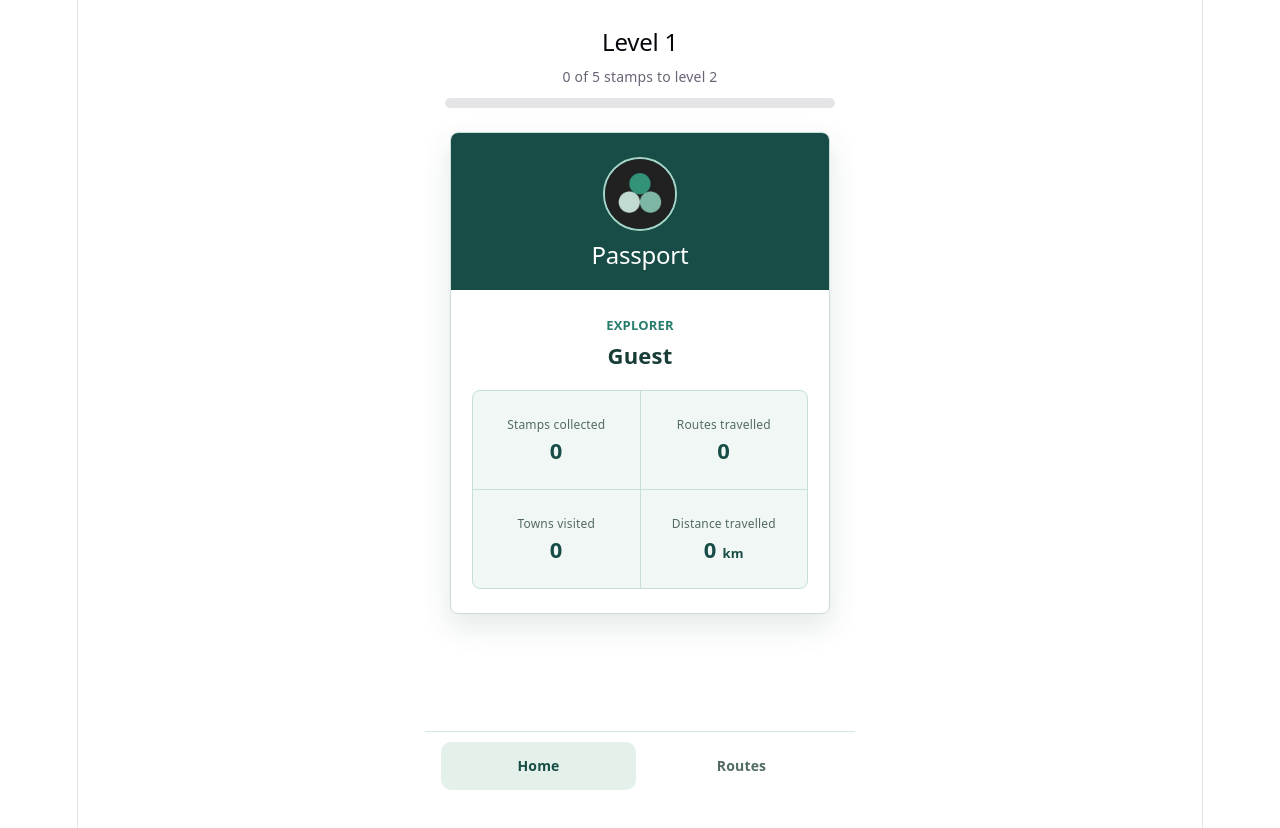
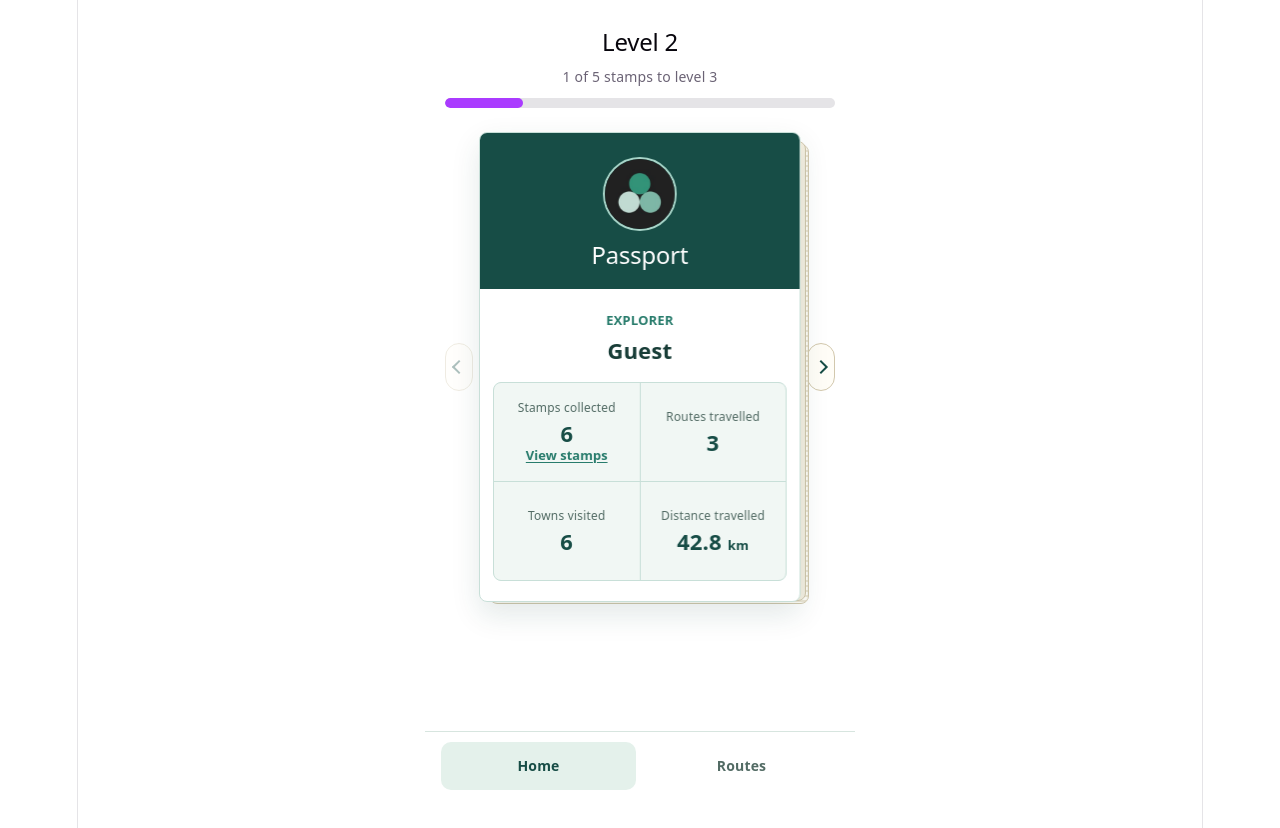
Before and after one commit to thomsoi/GoEmber, a React (Vite) app in the folder Frontend/go-ember-frontend/: page / in a window 1280 px wide. Shown: the top 828 px of the page. Built offline with nearby package versions, Linux system fonts and the light colour scheme.

Commit message:
Modify passport design and add stamps

```diff
--- a/Frontend/go-ember-frontend/src/components/Passport.jsx
+++ b/Frontend/go-ember-frontend/src/components/Passport.jsx
@@ -1,19 +1,44 @@
 import emberLogo from '../assets/emberlogo.jpg';
+import { useState } from 'react';
+import Stamp from './Stamp';
 import '../css/Passport.css';
 
 function Passport({
     username = 'Guest',
-    stampsCollected = 0,
+    stamps = [],
     routesTravelled = 0,
     townsVisited = 0,
     distanceTravelledKm = 0,
 }) {
+    const [currentPage, setCurrentPage] = useState(0);
+    const stampsPerPage = 4;
+    const stampPageCount = Math.max(1, Math.ceil(stamps.length / stampsPerPage));
+    const stampsCollected = stamps.length;
+    const currentStamps = stamps.slice((currentPage - 1) * stampsPerPage, currentPage * stampsPerPage);
+
     const formatCount = value => Number.isFinite(value)
         ? new Intl.NumberFormat().format(value)
         : '0';
 
+    function changePage(direction) {
+        setCurrentPage(page => Math.max(0, Math.min(stampPageCount, page + direction)));
+    }
+
     return (
         <section className="passport" aria-label="Travel passport">
+            <div className={`passport-book${currentPage > 0 ? ' is-open' : ''}`}>
+                <button
+                    className="passport-page-arrow"
+                    type="button"
+                    aria-label={currentPage === 1 ? 'Return to passport cover' : 'Previous passport page'}
+                    onClick={() => changePage(-1)}
+                    disabled={currentPage === 0}
+                >
+                    <span className="passport-arrow-icon is-left" aria-hidden="true" />
+                </button>
+
+                <div className="passport-page-stack">
+                    {currentPage === 0 ? (
                         <article className="passport-card" aria-labelledby="passport-title">
                             <header className="passport-header">
                                 <div className="passport-logo-wrap">
@@ -30,7 +55,17 @@ function Passport({
                             <dl className="passport-stats" aria-label="Travel stats">
                                 <div className="passport-stat">
                                     <dt>Stamps collected</dt>
-                        <dd>{formatCount(stampsCollected)}</dd>
+                                    <dd>
+                                        <button
+                                            className="passport-stamps-link"
+                                            type="button"
+                                            onClick={() => setCurrentPage(1)}
+                                            aria-label={`View all ${stampsCollected} collected stamps`}
+                                        >
+                                            {formatCount(stampsCollected)}
+                                            <span>View stamps</span>
+                                        </button>
+                                    </dd>
                                 </div>
                                 <div className="passport-stat">
                                     <dt>Routes travelled</dt>
@@ -46,6 +81,34 @@ function Passport({
                                 </div>
                             </dl>
                         </article>
+                    ) : (
+                        <article key={currentPage} className="passport-card passport-stamp-page" aria-labelledby="passport-stamps-title">
+                            <header className="passport-stamp-header">
+                                <p>EMBER EXPLORER</p>
+                                <h2 id="passport-stamps-title">Collected stamps</h2>
+                                <span>Page {currentPage} of {stampPageCount}</span>
+                            </header>
+                            {currentStamps.length > 0 ? (
+                                <div className="passport-stamp-grid" aria-live="polite">
+                                    {currentStamps.map(stamp => <Stamp key={stamp.id} stamp={stamp} />)}
+                                </div>
+                            ) : (
+                                <p className="passport-empty-stamps">No stamps collected yet.</p>
+                            )}
+                        </article>
+                    )}
+                </div>
+
+                <button
+                    className="passport-page-arrow"
+                    type="button"
+                    aria-label={currentPage === 0 ? 'Open collected stamps' : 'Next passport page'}
+                    onClick={() => changePage(1)}
+                    disabled={currentPage === stampPageCount}
+                >
+                    <span className="passport-arrow-icon is-right" aria-hidden="true" />
+                </button>
+            </div>
         </section>
     );
 }
--- a/Frontend/go-ember-frontend/src/components/Stamp.jsx
+++ b/Frontend/go-ember-frontend/src/components/Stamp.jsx
@@ -1,9 +1,23 @@
-function Stamp() {
+import '../css/Stamp.css';
+
+function Stamp({ stamp }) {
+    const level = ['bronze', 'silver', 'gold'].includes(stamp.level?.toLowerCase())
+        ? stamp.level.toLowerCase()
+        : 'bronze';
+    const collectionDate = new Date(`${stamp.lastCollected}T00:00:00`);
+    const formattedDate = Number.isNaN(collectionDate.getTime())
+        ? stamp.lastCollected
+        : new Intl.DateTimeFormat(undefined, { day: 'numeric', month: 'short', year: 'numeric' }).format(collectionDate);
+
     return (
-        <div className="stamp">
-            <h1>Stamp Component</h1>
-            <p>This is the Stamp component.</p>
-        </div>
+        <article className={`stamp stamp--${level}`}>
+            <div className="stamp-seal" aria-label={`${level} stamp`}>
+                <span>{level}</span>
+            </div>
+            <h3 className="stamp-stop-name">{stamp.stopName}</h3>
+            <p className="stamp-collection-count">Collected {stamp.timesCollected} {stamp.timesCollected === 1 ? 'time' : 'times'}</p>
+            <time className="stamp-last-collected" dateTime={stamp.lastCollected}>{formattedDate}</time>
+        </article>
     );
 }
 
--- a/Frontend/go-ember-frontend/src/css/Passport.css
+++ b/Frontend/go-ember-frontend/src/css/Passport.css
@@ -4,28 +4,69 @@
 	width: 100%;
 }
 
+.passport-book {
+	display: grid;
+	grid-template-columns: 28px minmax(0, 1fr) 28px;
+	align-items: center;
+	gap: 6px;
+	width: 100%;
+	perspective: 1000px;
+}
+
+.passport-page-stack {
+	position: relative;
+	min-width: 0;
+	isolation: isolate;
+	transform-style: preserve-3d;
+}
+
+.passport-page-stack::before,
+.passport-page-stack::after {
+	position: absolute;
+	inset: 5px -3px 5px 5px;
+	border: 1px solid #d2c8ad;
+	border-radius: 8px;
+	content: '';
+}
+
+.passport-page-stack::before {
+	z-index: -2;
+	background: repeating-linear-gradient(to bottom, #ece5d4 0 2px, #fffdf7 2px 5px);
+	transform: translate3d(5px, 7px, -12px) rotateY(-3deg);
+}
+
+.passport-page-stack::after {
+	z-index: -1;
+	background: #f6f0e2;
+	transform: translate3d(2px, 4px, -6px) rotateY(-2deg);
+}
+
 .passport-card {
+	position: relative;
+	z-index: 1;
 	display: flex;
 	flex-direction: column;
 	align-items: center;
-	gap: 22px;
-	width: min(100%, 380px);
+	gap: 18px;
+	width: 100%;
 	min-height: 470px;
 	box-sizing: border-box;
-	padding: 0 22px 24px;
+	padding: 0 14px 20px;
 	overflow: hidden;
 	border: 1px solid #c8dfd8;
 	border-radius: 8px;
 	background: #fff;
 	box-shadow: 0 12px 30px rgba(18, 69, 60, 0.12);
 	text-align: center;
+	transform: rotateY(-3deg);
+	transform-origin: left center;
 }
 
 .passport-header {
 	display: grid;
 	justify-items: center;
 	gap: 10px;
-	width: calc(100% + 44px);
+	width: calc(100% + 28px);
 	box-sizing: border-box;
 	padding: 24px 20px 20px;
 	background: #174d46;
@@ -99,6 +140,131 @@
 	background: #f1f7f4;
 }
 
+.passport-stamps-link {
+	display: grid;
+	justify-items: center;
+	gap: 3px;
+	border: 0;
+	padding: 0;
+	background: transparent;
+	color: #174d46;
+	font: inherit;
+	font-size: 22px;
+	font-weight: 700;
+	cursor: pointer;
+}
+
+.passport-stamps-link span {
+	color: #287c6c;
+	font-size: 10px;
+	font-weight: 700;
+	text-decoration: underline;
+	text-underline-offset: 2px;
+}
+
+.passport-stamps-link:focus-visible,
+.passport-page-arrow:focus-visible {
+	outline: 3px solid #c56e39;
+	outline-offset: 3px;
+}
+
+.passport-page-arrow {
+	display: grid;
+	place-items: center;
+	width: 28px;
+	height: 48px;
+	border: 1px solid #d2c8ad;
+	border-radius: 999px;
+	background: #fffdf7;
+	color: #174d46;
+	cursor: pointer;
+}
+
+.passport-page-arrow:disabled {
+	opacity: 0.35;
+	cursor: default;
+}
+
+.passport-arrow-icon {
+	width: 8px;
+	height: 8px;
+	border: solid currentColor;
+	border-width: 2px 2px 0 0;
+}
+
+.passport-arrow-icon.is-left {
+	transform: rotate(-135deg);
+}
+
+.passport-arrow-icon.is-right {
+	transform: rotate(45deg);
+}
+
+.passport-stamp-page {
+	gap: 14px;
+	padding: 18px 12px;
+	animation: passport-page-turn 320ms ease both;
+}
+
+.passport-stamp-header {
+	display: grid;
+	gap: 4px;
+	justify-items: center;
+	width: 100%;
+	padding-bottom: 10px;
+	border-bottom: 1px solid #d9e6df;
+}
+
+.passport-stamp-header p {
+	color: #287c6c;
+	font-size: 10px;
+	font-weight: 700;
+	letter-spacing: 1px;
+}
+
+.passport-stamp-header h2 {
+	margin: 0;
+	color: #174d46;
+	font-size: 19px;
+}
+
+.passport-stamp-header > span {
+	color: #71847e;
+	font-size: 11px;
+}
+
+.passport-stamp-grid {
+	display: grid;
+	grid-template-columns: repeat(2, minmax(0, 1fr));
+	align-content: start;
+	gap: 10px;
+	width: 100%;
+	flex: 1;
+}
+
+.passport-empty-stamps {
+	margin: auto 0;
+	color: #526b64;
+	font-size: 14px;
+}
+
+@keyframes passport-page-turn {
+	from {
+		opacity: 0.5;
+		transform: rotateY(-18deg);
+	}
+	to {
+		opacity: 1;
+		transform: rotateY(-3deg);
+	}
+}
+
+@media (prefers-reduced-motion: reduce) {
+	.passport-stamp-page {
+		animation: none;
+	}
+}
+
 .passport-stat dt {
 	color: #526b64;
 	font-size: 12px;
--- /dev/null
+++ b/Frontend/go-ember-frontend/src/css/Stamp.css
@@ -0,0 +1,69 @@
+.stamp {
+	display: grid;
+	align-content: start;
+	justify-items: center;
+	gap: 5px;
+	min-width: 0;
+	box-sizing: border-box;
+	padding: 10px 6px;
+	border: 1px solid #e0e6df;
+	border-radius: 6px;
+	background: #fbfcf8;
+	text-align: center;
+}
+
+.stamp-seal {
+	display: grid;
+	place-items: center;
+	width: 48px;
+	aspect-ratio: 1;
+	box-sizing: border-box;
+	border: 3px double currentColor;
+	border-radius: 50%;
+	color: #94633e;
+	background: #f4e5d1;
+	font-size: 9px;
+	font-weight: 800;
+	text-transform: uppercase;
+}
+
+.stamp--silver .stamp-seal {
+	color: #69757a;
+	background: #e6eaeb;
+}
+
+.stamp--gold .stamp-seal {
+	color: #9a701b;
+	background: #f6edcf;
+}
+
+.stamp-stop-name {
+	width: 100%;
+	margin: 0;
+	color: #183d37;
+	font-size: 12px;
+	line-height: 1.2;
+	overflow-wrap: anywhere;
+}
+
+.stamp-collection-count,
+.stamp-last-collected {
+	color: #71847e;
+	font-size: 10px;
+	line-height: 1.2;
+}
+
+@media (max-width: 360px) {
+	.passport-book {
+		grid-template-columns: 24px minmax(0, 1fr) 24px;
+		gap: 4px;
+	}
+
+	.passport-page-arrow {
+		width: 24px;
+	}
+
+	.stamp-seal {
+		width: 42px;
+	}
+}
--- a/Frontend/go-ember-frontend/src/pages/Home.jsx
+++ b/Frontend/go-ember-frontend/src/pages/Home.jsx
@@ -2,11 +2,25 @@ import ProgressBar from '../components/ProgressBar';
 import Passport from '../components/Passport';
 import '../css/Home.css';
 
+const sampleStamps = [
+    { id: 'glenview-terminal', stopName: 'Glenview Terminal', timesCollected: 4, lastCollected: '2026-09-18', level: 'gold' },
+    { id: 'harbour-exchange', stopName: 'Harbour Exchange', timesCollected: 3, lastCollected: '2026-09-12', level: 'silver' },
+    { id: 'cedar-square', stopName: 'Cedar Square', timesCollected: 1, lastCollected: '2026-09-06', level: 'bronze' },
+    { id: 'riverside', stopName: 'Riverside', timesCollected: 2, lastCollected: '2026-09-01', level: 'bronze' },
+    { id: 'old-town-market', stopName: 'Old Town Market', timesCollected: 3, lastCollected: '2026-08-24', level: 'silver' },
+    { id: 'university-gate', stopName: 'University Gate', timesCollected: 1, lastCollected: '2026-08-16', level: 'bronze' },
+];
+
 function Home() {
     return (
         <div className="home">
-            <ProgressBar />
-            <Passport />
+            <ProgressBar stampsCollected={sampleStamps.length} />
+            <Passport
+                stamps={sampleStamps}
+                routesTravelled={3}
+                townsVisited={6}
+                distanceTravelledKm={42.8}
+            />
         </div>
     );
 }
```
Lines whose indentation alone changed are shown as unchanged.
